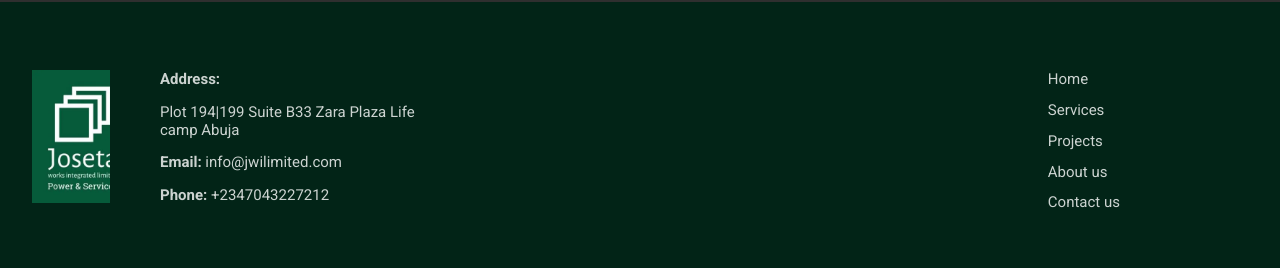
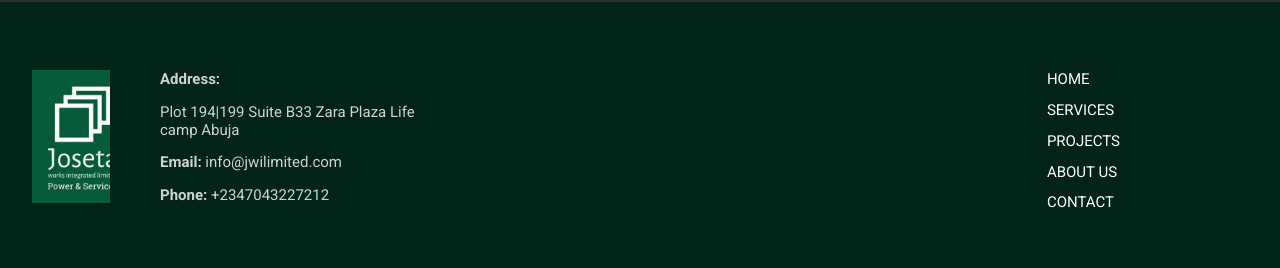
Before and after one commit to Carlkryss/jwilimited, a React (Vite) app: page / in a window 1280 px wide. Shown: the part 3206-3474 px from the top of the page. Built offline with nearby package versions, Linux system fonts and the light colour scheme; grey boxes are pictures that could not be loaded.

Commit message:
added footer links

```diff
--- a/src/components/footer/footer.jsx
+++ b/src/components/footer/footer.jsx
@@ -1,6 +1,7 @@
 import "./footer.css"
 import { useInView } from 'framer-motion'
 import { useRef, useEffect } from "react";
+import { Link } from "react-router-dom";
 
 
 
@@ -29,11 +30,11 @@ const Footer = () => {
             <div className="phone"><b>Phone: </b>+2347043227212</div>
             </div>
             <div className="second-col">
-                <span>Home</span>
-                <span>Services</span>
-                <span>Projects</span>
-                <span>About us</span>
-                <span>Contact us</span>
+            <Link to="/"><span>HOME</span></Link>
+        <Link to="/services"><span>SERVICES</span></Link>
+        <Link to="/projects"><span>PROJECTS</span></Link>
+        <Link to="/about"><span>ABOUT US</span></Link>
+        <Link to="/contact"><span>CONTACT</span></Link>
             </div>
             </div>
 
```
